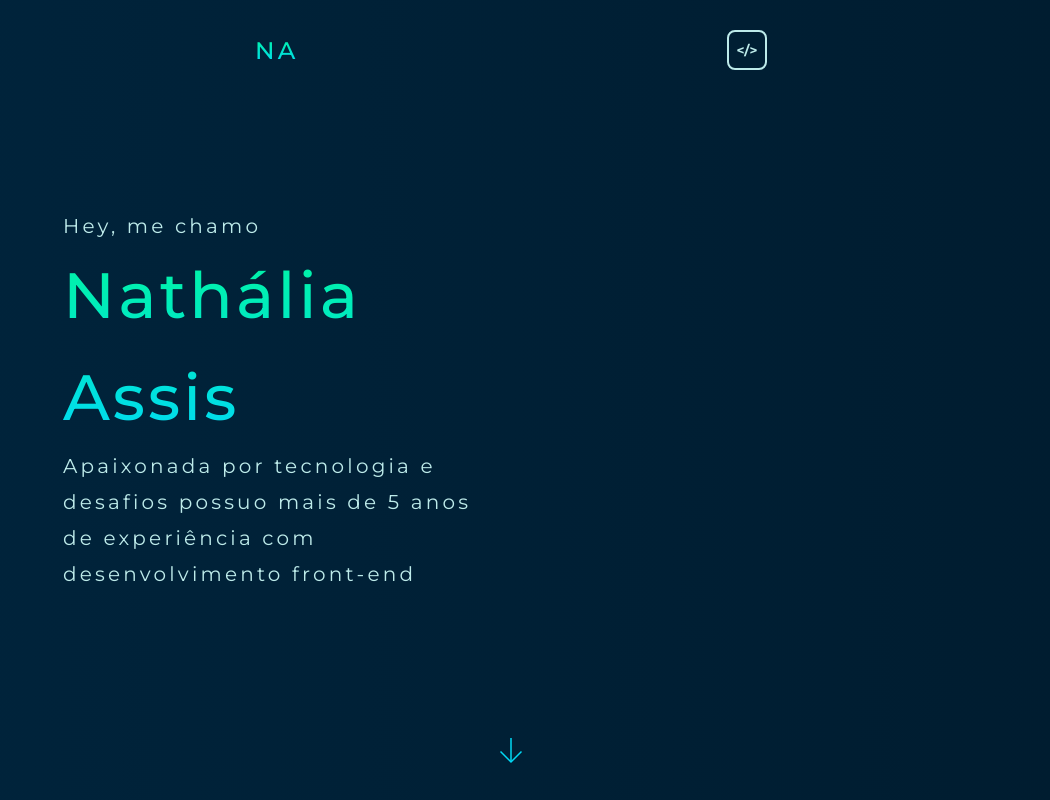
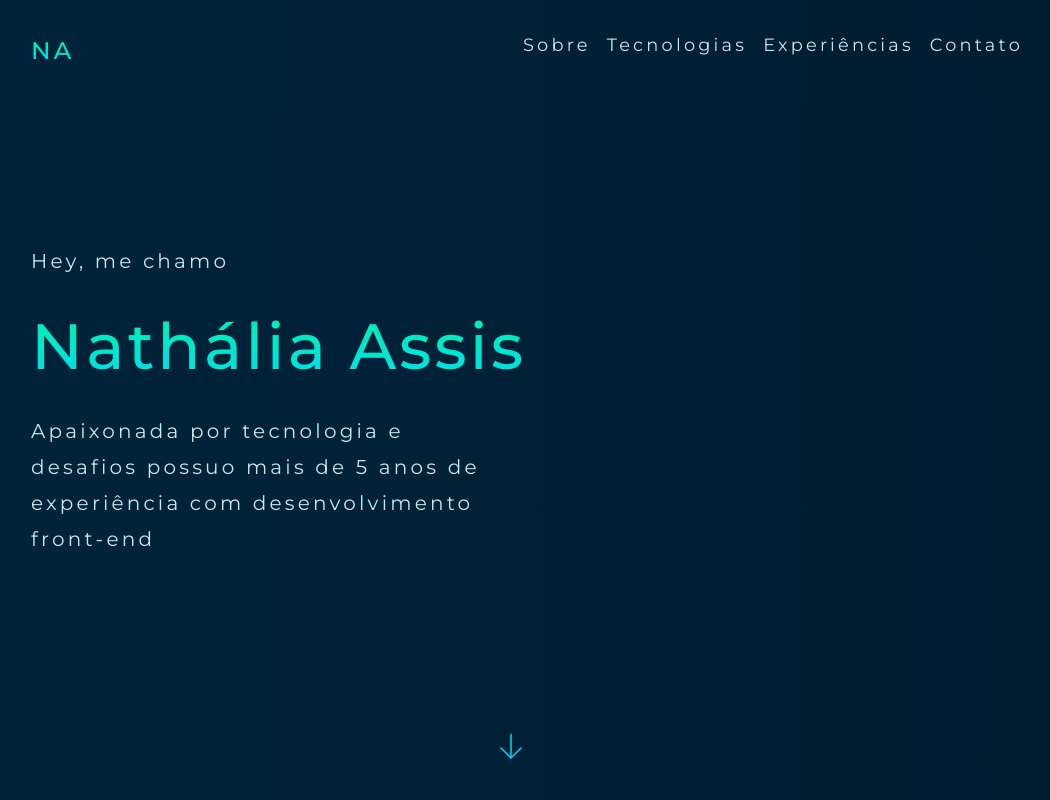
Before and after one commit to nathaliaassis/my-site, a React (Vite) app: page / in a window 1280 px wide. Shown: the whole page, without its empty margins (129-1179 px from the left). Built offline with nearby package versions, Linux system fonts and the light colour scheme.

Commit message:
feat: header and main section styles

```diff
--- a/src/components/header/header.styled.ts
+++ b/src/components/header/header.styled.ts
@@ -9,11 +9,16 @@ export const HeaderContainer = styled("header", {
   justifyContent: "space-between",
   width: "100%",
   background: `linear-gradient(to right, ${theme.colors.darkblue1}, ${theme.colors.darkBlue2})`,
-  padding: " 0 $space1",
+  padding: "$space1 $space2",
+  zIndex: 5,
+
+  "@tablet": {
+    padding: "$space1 $space2",
+  },
 
   "@laptop": {
     height: "100px",
-    padding: "0 12rem",
+    padding: "0 10rem",
   },
 });
 export const HomeLink = styled(HashLink, {
@@ -29,24 +34,17 @@ export const Navbar = styled("nav", {
   justifyContent: "space-between",
   alignItems: "center",
   width: "100%",
-  padding: "$space1",
+});
 
-  "@laptop": {
-    alignItems: "center",
-    justifyContent: "space-between",
-
-    padding: "2rem 12rem",
-    zIndex: 5,
-  },
-});
+const siderBarWidth = "225px";
 
 const showUp = keyframes({
   "0%": { width: 0 },
-  "100%": { width: "220px" },
+  "100%": { width: siderBarWidth },
 });
 
 const hideUp = keyframes({
-  "0%": { width: "220px" },
+  "0%": { width: siderBarWidth },
   "100%": {
     width: 0,
   },
@@ -62,8 +60,6 @@ export const MenuList = styled("ul", {
 
   right: "-32px",
   height: "100vh",
-
-  listStyle: "none",
 
   li: {
     height: "2rem",
@@ -97,13 +93,20 @@ export const MenuList = styled("ul", {
     },
   },
 
-  "@laptop": {
-    display: "flex",
+  "@desktop": {
+    position: "relative",
+    background: "transparent",
+    padding: 0,
+    animation: "none !important",
+    height: "initial",
+
+    display: "flex !important",
     flexDirection: "row",
     alignItems: "center",
     gap: "$space1",
 
     a: {
+      fontSize: "$md",
       color: "$fontLight",
     },
   },
@@ -126,9 +129,14 @@ export const ResponsiveMenuButton = styled("button", {
   color: "$fontLight",
 
   "&:hover": {
+    transition: ".5s ease-in-out",
     filter: "brightness(0.8)",
     backgroundColor: "$fontLight",
     color: "$darkBlue2",
+  },
+
+  "@desktop": {
+    display: "none",
   },
 });
 
@@ -142,9 +150,20 @@ export const CloseButton = styled("button", {
   height: "2rem",
   width: "2rem",
   borderRadius: ".5rem",
+  cursor: "pointer",
 
   color: "$darkBlue2",
   fontWeight: "bolder",
   letterSpacing: 0,
   marginBottom: "1rem",
+
+  "&:hover": {
+    backgroundColor: "$darkBlue2",
+    transition: "all .2s ease-in-out",
+    color: "$white",
+  },
+
+  "@desktop": {
+    display: "none",
+  },
 });
--- a/src/components/section/section.component.tsx
+++ b/src/components/section/section.component.tsx
@@ -3,7 +3,7 @@ import { Container, Title } from "./section.styled";
 
 interface SectionProps {
   themeColor?: "light" | "dark";
-  children: React.ReactElement;
+  children: React.ReactElement | React.ReactElement[];
   id: string;
   title?: string;
 }
--- a/src/components/section/section.styled.ts
+++ b/src/components/section/section.styled.ts
@@ -1,23 +1,31 @@
-import { styled, theme } from '../../styles';
+import { styled, theme } from "../../styles";
 
-export const Container = styled('section', {
-  display: 'flex',
-  flexDirection: 'column',
-  justifyContent: 'center',
-  width: '100%',
-  padding: '10rem 12rem',
-  height: '100vh',
+export const Container = styled("section", {
+  position: "relative",
+  display: "flex",
+  flexDirection: "column",
+  justifyContent: "center",
+  flex: 1,
+  width: "100%",
+  height: "100vh",
+  padding: "8rem 2rem",
+
+  h1: {
+    background: `-webkit-linear-gradient(${theme.colors.lightGreen}, ${theme.colors.lightBlue})`,
+    "-webkit-background-clip": "text",
+    "-webkit-text-fill-color": "transparent",
+  },
 
   p: {
-    position: 'relative',
+    position: "relative",
     lineHeight: 1.8,
-    borderWidth: '4px',
-    borderStyle:'solid',
-    borderRadius: '2px',
+    borderWidth: "4px",
+    borderStyle: "solid",
+    borderRadius: "2px",
     borderImage: `linear-gradient(to bottom, ${theme.colors.lightGreen}, ${theme.colors.lightBlue}) 1 100%`,
-    borderRight: 'none',
-    paddingLeft: '$space1',
-    color: '$fontLight',
+    borderRight: "none",
+    paddingLeft: "$space1",
+    color: "$fontLight",
   },
 
   variants: {
@@ -26,31 +34,29 @@ export const Container = styled('section', {
         background: `linear-gradient(to right, ${theme.colors.darkblue1}, ${theme.colors.darkBlue2})`,
       },
       light: {
-        backgroundColor: '#FFF',
-      }
-    }
+        backgroundColor: "#FFF",
+      },
+    },
   },
 
-  h1: {
-    background: `-webkit-linear-gradient(${theme.colors.lightGreen}, ${theme.colors.lightBlue})`,
-    '-webkit-background-clip': 'text',
-    '-webkit-text-fill-color': 'transparent',
+  "@laptop": {
+    padding: "10rem",
   },
 });
 
-export const Title = styled('h2', {
-  fontSize: '$xl',
-  fontWeight: '500',
-  marginBottom: '2rem',
+export const Title = styled("h2", {
+  fontSize: "$xl",
+  fontWeight: "500",
+  marginBottom: "2rem",
 
   variants: {
     themeColor: {
       dark: {
-        color: '$fontLight',
+        color: "$fontLight",
       },
       light: {
-        color: '$darkBlue2',
+        color: "$darkBlue2",
       },
-    }
-  }
+    },
+  },
 });
--- a/src/components/sections/main/main.styled.ts
+++ /dev/null
@@ -1,44 +0,0 @@
-import { styled } from '../../../styles';
-
-
-export const Container = styled('div', {
-  display: 'flex',
-  justifyContent: 'space-between',
-  alignItems: 'center',
-  gap: '$space2',
-
-  div: {
-    display: 'flex',
-    flexDirection: 'column',
-    flex: 1,
-  },
-
-  svg: {
-    position: 'absolute',
-    left: '50%',
-    bottom: '$space2',
-    transform: 'translateX(-50%)',
-    color: '$lightBlue',
-  }
-});
-
-export const Text = styled('span', {
-  fontSize: '$lg',
-  lineHeight: '1.8',
-  color: '$fontLight',
-});
-
-export const Name = styled('h1', {
-  fontSize: '4rem',
-  fontWeight: '500',
-  lineHeight: '1.6',
-});
-
-export const ArrowImage = styled('img', {
-  position: 'absolute',
-  left: '50%',
-  bottom: '$space2',
-  transform: 'translateX(-50%)',
-  color: 'red',
-  fill: 'red'
-});
--- a/src/components/sections/main/main.section.tsx
+++ b/src/pages/home/sections/main/main.section.tsx
@@ -1,7 +1,6 @@
-import Section from "../../section/section.component";
-import { Container, Name, Text } from "./main.styled";
+import { ArrowLink, Container, Name, Text } from "./main.styled";
 import ArrowDown from "./arrow_down";
-import { HashLink } from "react-router-hash-link";
+import Section from "@/components/section/section.component";
 
 function Main() {
   return (
@@ -15,11 +14,11 @@ function Main() {
             experiência com desenvolvimento front-end
           </Text>
         </div>
-        <div></div>
-        <HashLink to="#about" smooth>
-          <ArrowDown />
-        </HashLink>
+        {/* <div></div> */}
       </Container>
+      <ArrowLink to="#about" smooth>
+        <ArrowDown />
+      </ArrowLink>
     </Section>
   );
 }
--- /dev/null
+++ b/src/pages/home/sections/main/main.styled.ts
@@ -0,0 +1,50 @@
+import { styled } from "@/styles";
+import { HashLink } from "react-router-hash-link";
+
+export const Container = styled("div", {
+  display: "flex",
+  justifyContent: "space-between",
+  alignItems: "center",
+  gap: "$space2",
+
+  div: {
+    display: "flex",
+    flexDirection: "column",
+    flex: 1,
+  },
+});
+
+export const ArrowLink = styled(HashLink, {
+  position: "absolute",
+  left: "50%",
+  bottom: "$space2",
+  transform: "translateX(-50%)",
+
+  svg: {
+    color: "$lightBlue",
+  },
+});
+
+export const Text = styled("span", {
+  fontSize: "$sm",
+  lineHeight: "1.5",
+  color: "$fontLight",
+  maxWidth: "50%",
+
+  "@laptop": {
+    fontSize: "$lg",
+    lineHeight: "1.8",
+  },
+});
+
+export const Name = styled("h1", {
+  fontSize: "2rem",
+  fontWeight: "500",
+  lineHeight: "1.2",
+  margin: "1rem 0",
+
+  "@laptop": {
+    fontSize: "4rem",
+    lineHeight: "1.6",
+  },
+});
--- a/src/styles/global.ts
+++ b/src/styles/global.ts
@@ -1,23 +1,37 @@
 import { globalCss } from ".";
 
 export const globalStyles = globalCss({
-  '*': {
+  "*": {
     margin: 0,
     padding: 0,
-    boxSizing: 'border-box',
+    boxSizing: "border-box",
+    border: 0,
+    fontSize: "100%",
+    font: "inherit",
+    verticalAlign: "baseline",
   },
 
-  body: {
-    margin: 0,
-    padding: 0,
-    '-webkit-font-smoothing': 'antialised',
-    backgroundColor: '$gray900',
-    color: '$gray100'
+  " ol, ul": {
+    listStyle: "none",
   },
 
-  'body, input, textarea, button, span, h1, h2, p': {
-    fontFamily: 'Montserrat',
+  "html, body": {
+    "-webkit-font-smoothing": "antialised",
+    backgroundColor: "$gray900",
+    color: "$gray100",
+    height: "100%",
+
+    "#root": {
+      display: "flex",
+      flexDirection: "column",
+      height: "100%",
+      width: "100%",
+    },
+  },
+
+  "body, input, textarea, button, span, h1, h2, p": {
+    fontFamily: "Montserrat",
     fontWeight: 400,
-    letterSpacing: '0.2rem',
-  }
+    letterSpacing: "0.2rem",
+  },
 });
```
Also changed, not shown: src/pages/home/home.tsx (+4 -4 lines), src/pages/home/sections/about/about.section.tsx (renamed from src/components/sections/about/about.section.tsx), src/pages/home/sections/experiences/experiences.section.tsx (renamed from src/components/sections/experiences/experiences.section.tsx), src/pages/home/sections/main/arrow_down.tsx (renamed from src/components/sections/main/arrow_down.tsx), src/pages/home/sections/technologies/technologies.section.tsx (renamed from src/components/sections/technologies/technologies.section.tsx).
